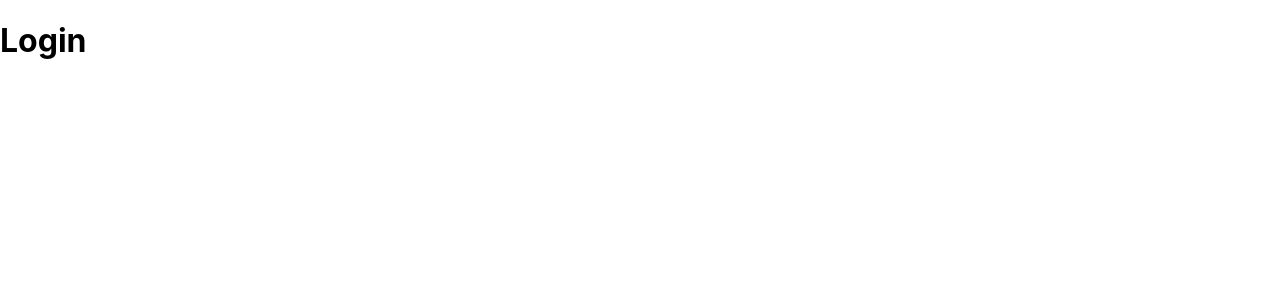
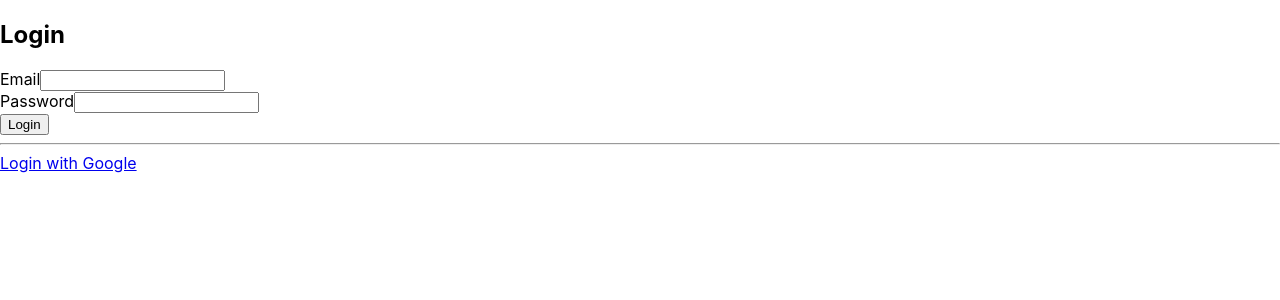
Before and after one commit to elipski03/Task-Management-System, a React (Create React App) app: page /login in a window 1280 px wide. Shown: the top 300 px of the page. Built offline with nearby package versions, Linux system fonts and the light colour scheme.

Commit message:
Adjusted dashboard and login pages to properly communicate between backend and frontend, allowing for the user to input username/password.

```diff
--- a/controllers/authController.js
+++ b/controllers/authController.js
@@ -16,10 +16,10 @@ const login = async (req, res) => {
         const token = jwt.sign({ userId: user._id }, process.env.JWT_SECRET, {
             expiresIn: '2h',
         });
-        console.log(`User ${newUser._id} in successfully`);
+        console.log(`User ${user._id} logged in successfully`);
         res.status(200).json({ token, userId: user._id });
     } catch (error) {
-        res.status(500).json({ error });
+        res.status(500).json({ error: 'Internal server error' });
     }
 }
 
--- a/package.json
+++ b/package.json
@@ -7,6 +7,7 @@
     "@testing-library/jest-dom": "^6.9.1",
     "@testing-library/react": "^16.3.2",
     "@testing-library/user-event": "^13.5.0",
+    "axios": "^1.13.6",
     "bcrypt": "^6.0.0",
     "jsonwebtoken": "^9.0.3",
     "passport": "^0.7.0",
--- a/src/pages/Dashboard.js
+++ b/src/pages/Dashboard.js
@@ -1,3 +1,20 @@
 export default function Dashboard() {
-    return <h1>Dashboard</h1>;
+    const Logout = () => {
+        localStorage.removeItem('token');
+        console.log('User logged out');
+    };
+
+    return (
+        <div className="container mt-5">
+            <h2>Dashboard</h2>
+            <br />
+            <a href="/login" className="btn btn-primary">
+                Login
+            </a>
+            &nbsp;
+            <button className="btn btn-danger" onClick={Logout}>
+                Logout
+            </button>
+        </div>
+    );
 }
--- a/src/pages/Login.js
+++ b/src/pages/Login.js
@@ -1,3 +1,88 @@
+import { useState, useEffect } from 'react';
+import { useNavigate } from 'react-router-dom';
+import axios from 'axios';
+
 export default function Login() {
-    return <h1>Login</h1>;
+  const [email, setEmail] = useState('');
+  const [password, setPassword] = useState('');
+  const [error, setError] = useState('');
+  const navigate = useNavigate();
+
+  useEffect(() => {
+    if (localStorage.getItem('token')) navigate('/');
+  });
+
+  const handleManualLogin = async (e) => {
+    e.preventDefault();
+
+    try {
+      const res = await axios.post(
+        '/auth/api/login',
+        {
+          email,
+          password,
+        },
+        {
+          headers: {
+            'Content-Type': 'application/json',
+          },
+        }
+      );
+      localStorage.setItem('token', res.data.token);
+      navigate('/');
+    } catch (error) {
+      setError(error.response?.data?.message || 'Login Failed');
+    }
+  };
+
+  return (
+    <div className="container mt-5">
+      <h2>Login</h2>
+
+      <form onSubmit={handleManualLogin}>
+        <div className="mb-3">
+          <label htmlFor="email" className="form-label">
+            Email
+          </label>
+          <input
+            type="text"
+            className="form-control"
+            id="email"
+            value={email}
+            onChange={(e) => setEmail(e.target.value)}
+            required
+          />
+        </div>
+
+        <div className="mb-3">
+          <label htmlFor="password" className="form-label">
+            Password
+          </label>
+          <input
+            type="password"
+            className="form-control"
+            id="password"
+            value={password}
+            onChange={(e) => setPassword(e.target.value)}
+            required
+          />
+        </div>
+
+        {error && <div className="alert alert-danger">{error}</div>}
+
+        <button type="submit" className="btn btn-secondary">
+          Login
+        </button>
+      </form>
+
+      <hr />
+
+      <a
+        href="http://localhost:3001/auth/google"
+        className="btn btn-success mt-2"
+      >
+        Login with Google
+      </a>
+    </div>
+  );
 }
```
Also changed, not shown: server.js (+5 -6 lines), views/index.html (deleted, +0 -17 lines), views/login.html (deleted, +0 -16 lines), views/register.html (deleted, +0 -26 lines), 1 other file (tests, documents, lock files or other folders).
